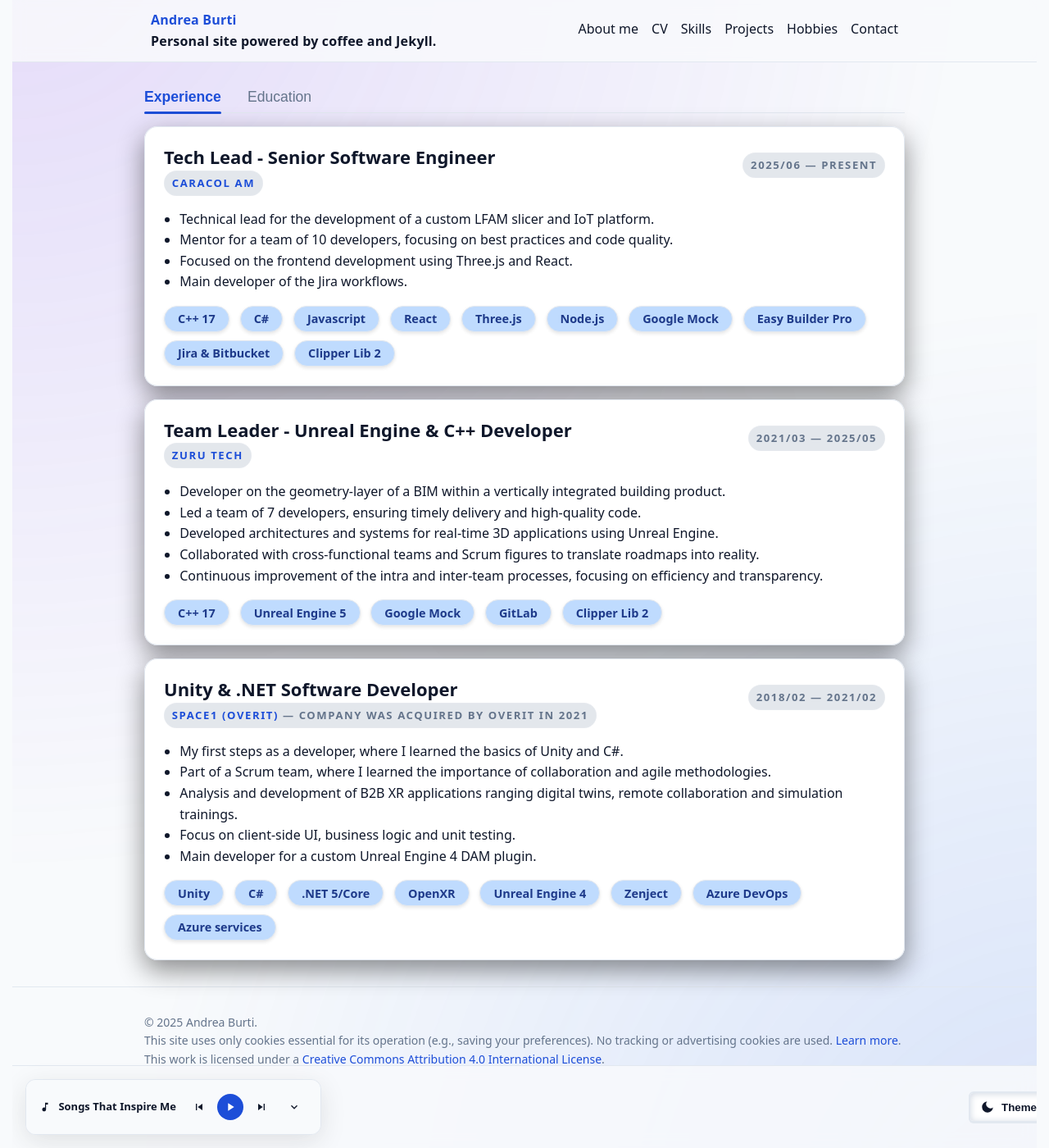
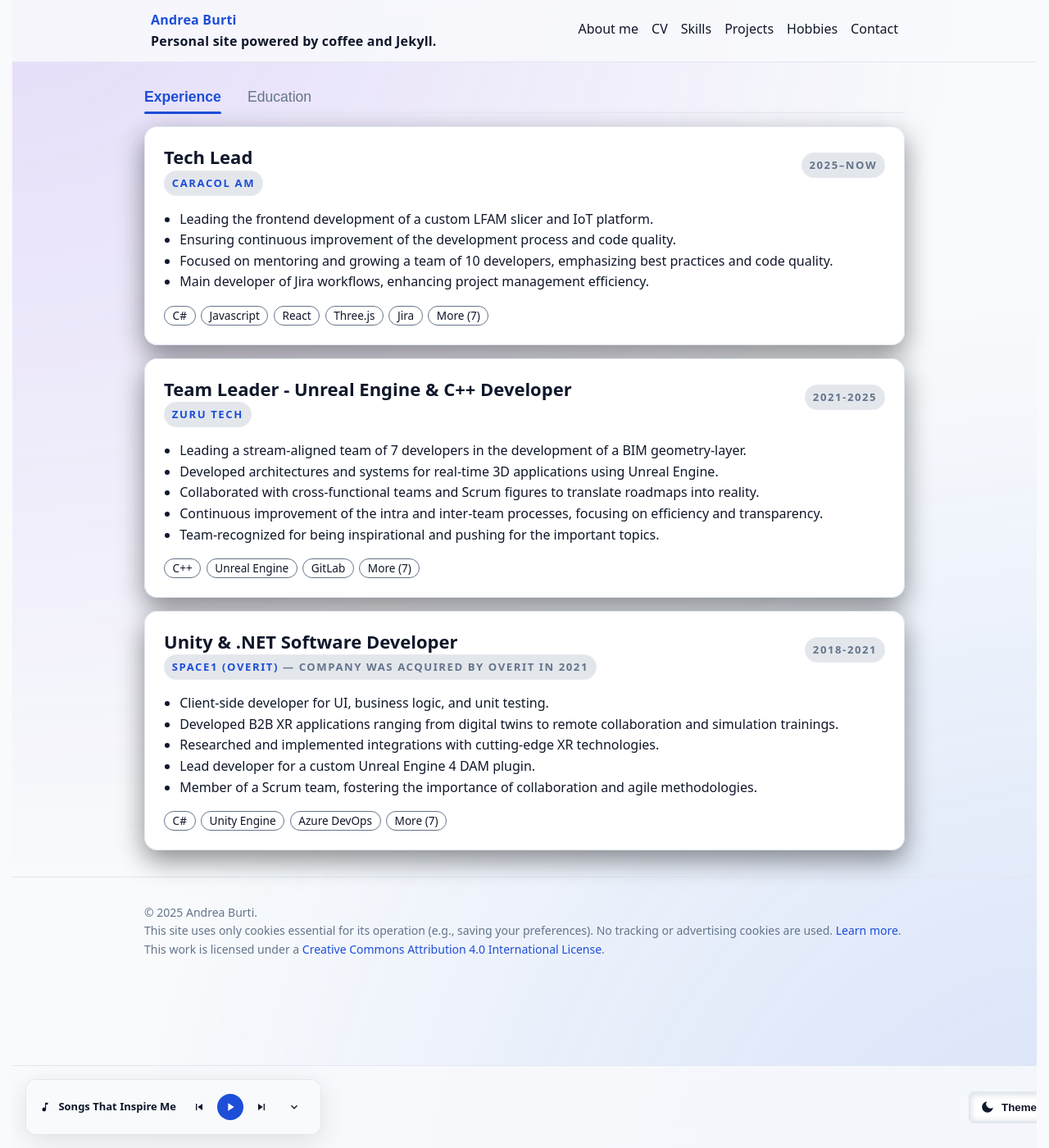
Before and after one commit to boozee/boozee.github.io, a Jekyll site: the page built from pages/cv.md, in a window 1280 px wide and 1400 px high. Shown: the whole window at 82% size. Built offline with Jekyll 4.4.1, drawn with Linux system fonts in a browser that asks for light colours.

Commit message:
Refactor experience badges to make them less invasive

```diff
--- a/_data/cv.yml
+++ b/_data/cv.yml
@@ -13,71 +13,6 @@ summary_career: >
 
 
   As a Tech Lead, I mentor teams to deliver robust, sustainable software while fostering collaboration and keeping the human side of development in focus.
-experience:
-  - company: Caracol AM
-    company_url: https://caracol-am.com/
-    where: Paderno Dugnano (MI), Italy
-    role: Tech Lead - Senior Software Engineer
-    start: 2025/06
-    end: present
-    bullets:
-      - Technical lead for the development of a custom LFAM slicer and IoT platform.
-      - Mentor for a team of 10 developers, focusing on best practices and code quality.
-      - Focused on the frontend development using Three.js and React.
-      - Main developer of the Jira workflows.
-    technologies:
-      - C++ 17
-      - C#
-      - Javascript
-      - React
-      - Three.js
-      - Node.js
-      - Google Mock
-      - Easy Builder Pro
-      - Jira & Bitbucket
-      - Clipper Lib 2
-
-  - company: Zuru Tech
-    company_url: https://zuru.tech/
-    where : Milan (MI), Italy
-    role: Team Leader - Unreal Engine & C++ Developer
-    start: 2021/03
-    end: 2025/05
-    bullets:
-      - Developer on the geometry-layer of a BIM within a vertically integrated building product.
-      - Led a team of 7 developers, ensuring timely delivery and high-quality code.
-      - Developed architectures and systems for real-time 3D applications using Unreal Engine.
-      - Collaborated with cross-functional teams and Scrum figures to translate roadmaps into reality.
-      - Continuous improvement of the intra and inter-team processes, focusing on efficiency and transparency.
-    technologies:
-      - C++ 17
-      - Unreal Engine 5
-      - Google Mock
-      - GitLab
-      - Clipper Lib 2
-
-  - company: SPACE1 (OverIT)
-    company_note: "Company was acquired by OverIT in 2021"
-    company_url: https://www.indx.com/it/product/overit-space-1-it
-    where: Udine, Italy
-    role: Unity & .NET Software Developer
-    start: 2018/02
-    end: 2021/02
-    bullets:
-      - My first steps as a developer, where I learned the basics of Unity and C#.
-      - Part of a Scrum team, where I learned the importance of collaboration and agile methodologies.
-      - Analysis and development of B2B XR applications ranging digital twins, remote collaboration and simulation trainings.
-      - Focus on client-side UI, business logic and unit testing.
-      - Main developer for a custom Unreal Engine 4 DAM plugin.
-    technologies:
-      - Unity
-      - C#
-      - .NET 5/Core
-      - OpenXR
-      - Unreal Engine 4
-      - Zenject
-      - Azure DevOps
-      - Azure services
 
 education:
   - school: Liceo Scientifico N. Copernico (Udine)
--- /dev/null
+++ b/_data/experience.yml
@@ -0,0 +1,41 @@
+- company: Caracol AM
+  company_url: https://caracol-am.com/
+  role: Tech Lead
+  period: 2025–now
+  tech_primary: [C#, Javascript, React, Three.js, Jira]
+  tech_support: [C++, Azure, Agile Kanban]
+  tech_more: [Vite, Electron, AWS, CI/CD]
+  bullets:
+    - "Leading the frontend development of a custom LFAM slicer and IoT platform."
+    - "Ensuring continuous improvement of the development process and code quality."
+    - "Focused on mentoring and growing a team of 10 developers, emphasizing best practices and code quality."
+    - "Main developer of Jira workflows, enhancing project management efficiency."
+
+- company: Zuru Tech
+  company_url: https://zuru.tech/
+  role: Team Leader - Unreal Engine & C++ Developer
+  period: 2021-2025
+  tech_primary: [C++, Unreal Engine, GitLab]
+  tech_support: [Google Mock, Python, Agile Scrum]
+  tech_more: [Clipper Lib 2, Parasolid, Figma, CI/CD]
+  bullets:
+    - "Leading a stream-aligned team of 7 developers in the development of a BIM geometry-layer."
+    - "Developed architectures and systems for real-time 3D applications using Unreal Engine."
+    - "Collaborated with cross-functional teams and Scrum figures to translate roadmaps into reality."
+    - "Continuous improvement of the intra and inter-team processes, focusing on efficiency and transparency."
+    - "Team-recognized for being inspirational and pushing for the important topics."
+
+- company: SPACE1 (OverIT)
+  company_note: "Company was acquired by OverIT in 2021"
+  company_url: https://www.indx.com/it/product/overit-space-1-it
+  role: Unity & .NET Software Developer
+  period: 2018-2021
+  tech_primary: [C#, Unity Engine, Azure DevOps]
+  tech_support: [Java, Android, Azure DevOps, Agile Scrum]
+  tech_more: [Unreal Engine, Zenject, Hololens]
+  bullets:
+    - Client-side developer for UI, business logic, and unit testing.
+    - Developed B2B XR applications ranging from digital twins to remote collaboration and simulation trainings.
+    - Researched and implemented integrations with cutting-edge XR technologies.
+    - Lead developer for a custom Unreal Engine 4 DAM plugin.
+    - Member of a Scrum team, fostering the importance of collaboration and agile methodologies.
--- a/_includes/experience-list.html
+++ b/_includes/experience-list.html
@@ -1,8 +1,8 @@
 <div class="cv-card-list">
-  {% for exp in site.data.cv.experience %}
+  {% for exp in site.data.experience %}
   <div class="card">
     <div class="card-header" style="display:flex;justify-content:space-between;align-items:flex-start;gap:12px;">
-      <div class="card-header-info"> <!-- Role/Company first -->
+      <div class="card-header-info">
         <h3>{{ exp.role }}</h3>
         <p class="muted">
           {% if exp.company_url %}
@@ -15,8 +15,8 @@
           {% endif %}
         </p>
       </div>
-      <div class="card-header-date muted"> <!-- Dates second -->
-        {{ exp.start }} — {{ exp.end }}
+      <div class="card-header-date muted">
+        {{ exp.period }}
       </div>
     </div>
 
@@ -28,21 +28,58 @@
     </ul>
     {% endif %}
 
-    {% if exp.technologies %}
-    <div class="chips">
-      {% for tech in exp.technologies %}
-      <span class="badge tech-badge">{{ tech }}</span>
+    <div class="tech" data-tech>
+      {% for t in exp.tech_primary %}
+      <span class="chip chip--primary">{{ t }}</span>
       {% endfor %}
+
+      {%- assign support_total = exp.tech_support | size | default: 0 -%}
+      {%- assign support_shown = 0 -%}
+      {%- assign support_hidden = support_total | minus: support_shown -%}
+      {%- if support_hidden < 0 %}{% assign support_hidden=0 %}{% endif %} {% if exp.tech_support %} {% for t in
+        exp.tech_support limit:support_shown %} <span class="chip chip--muted">{{ t }}</span>
+        {% endfor %}
+        {% endif %}
+
+        {%- assign more_total = exp.tech_more | size | default: 0 -%}
+        {%- assign hidden_total = support_hidden | plus: more_total -%}
+
+        {% if hidden_total > 0 %}
+        {% assign more_id = exp.company | append: '-' | append: exp.period | slugify %}
+
+        <button class="chip chip--more" type="button" aria-controls="more-{{ more_id }}" aria-expanded="false">
+          More ({{ hidden_total }})
+        </button>
+
+        <span id="more-{{ more_id }}" class="more-chips" hidden>
+          {% if support_hidden > 0 %}
+          {% for t in exp.tech_support offset:support_shown %}
+          <span class="chip chip--muted">{{ t }}</span>
+          {% endfor %}
+          {% endif %}
+
+          {% if exp.tech_more %}
+          {% for t in exp.tech_more %}
+          <span class="chip chip--muted">{{ t }}</span>
+          {% endfor %}
+          {% endif %}
+        </span>
+        {% endif %}
     </div>
-    {% endif %}
 
-    {% if exp.tags %}
-    <div class="chips">
-      {% for t in exp.tags %}
-      <span class="badge tech-badge">{{ t }}</span>
-      {% endfor %}
-    </div>
-    {% endif %}
+
   </div>
   {% endfor %}
 </div>
+
+<script>
+  document.querySelectorAll('.cv-card-list .tech .chip--more').forEach(btn => {
+    const more = document.getElementById(btn.getAttribute('aria-controls'));
+    if (!more) return;
+    btn.addEventListener('click', () => {
+      more.hidden = false;
+      btn.setAttribute('aria-expanded', 'true');
+      btn.remove();
+    });
+  });
+</script>
--- a/_sass/_chips-badges.scss
+++ b/_sass/_chips-badges.scss
@@ -51,3 +51,73 @@ html[data-theme="light"] .tech-badge {
   color: var(--brand-ink);
   border: 1px solid var(--border);
 }
+
+.cv-card-list .tech {
+  display: flex;
+  flex-wrap: wrap;
+  gap: .4rem;
+  align-items: flex-start;
+}
+
+.cv-card-list .tech .chip {
+  display: inline-flex;
+  align-items: center;
+  gap: .35rem;
+  font: 500 .85rem/1 system-ui, -apple-system, "Segoe UI", Roboto, Arial, sans-serif;
+  padding: .25rem .6rem;
+  border: 1px solid var(--muted);
+  border-radius: 999px;
+  background: none;
+  height: auto;
+  min-height: 0;
+  box-sizing: border-box;
+}
+
+.cv-card-list .tech .chip--primary {
+  border-color: var(--brand);
+}
+
+.cv-card-list .tech .chip--muted {
+  opacity: .85;
+}
+
+.cv-card-list .tech .chip--more {
+  cursor: pointer;
+}
+
+@media print {
+  .cv-card-list .tech .chip--more {
+    display: none;
+  }
+
+  .cv-card-list .tech .more-chips {
+    display: contents !important;
+  }
+}
+
+[hidden] {
+  display: none !important
+}
+
+.cv-card-list .tech .chip {
+  display: inline-flex;
+  align-items: center;
+  font: 500 .85rem/1 system-ui, -apple-system, "Segoe UI", Roboto, Arial, sans-serif;
+  padding: .25rem .6rem;
+  border: 1px solid var(--muted);
+  border-radius: 999px;
+  background: none;
+  box-sizing: border-box
+}
+
+.cv-card-list .tech .more-chips {
+  display: none
+}
+
+.cv-card-list .tech .more-chips:not([hidden]) {
+  display: contents
+}
+
+.chip--more {
+  color: var(--fg);
+}
```
